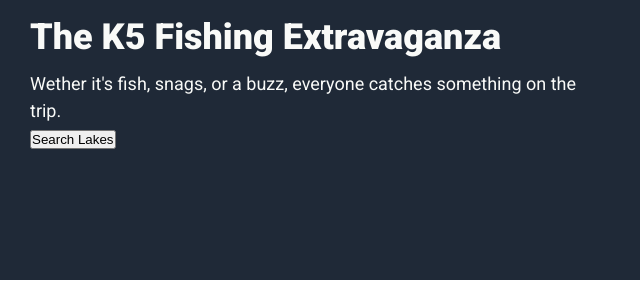
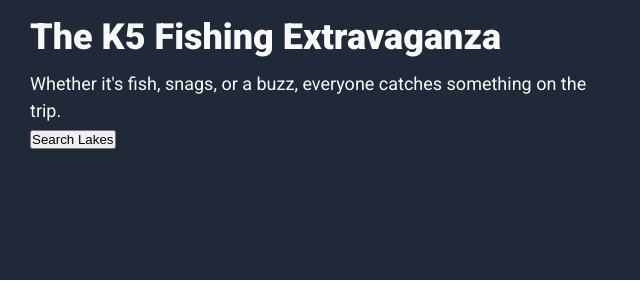
Before and after one commit to DkXLed/landing-page, a plain HTML site: page index.html in a window 1280 px wide. Shown: the part 168-450 px from the top of the page, 0-640 px from the left. Drawn offline with Linux system fonts and the light colour scheme.

Commit message:
added a h in whether

```diff
--- a/index.html
+++ b/index.html
@@ -24,7 +24,7 @@
             <div class="container">
                 <div>
                     <h1>The K5 Fishing Extravaganza</h1>
-                    <p>Wether it's fish, snags, or a buzz, everyone catches something on the trip.</p>
+                    <p>Whether it's fish, snags, or a buzz, everyone catches something on the trip.</p>
                     <button>Search Lakes</button>
                 </div>
                 <img src="./images/jeff.jpg">
```
